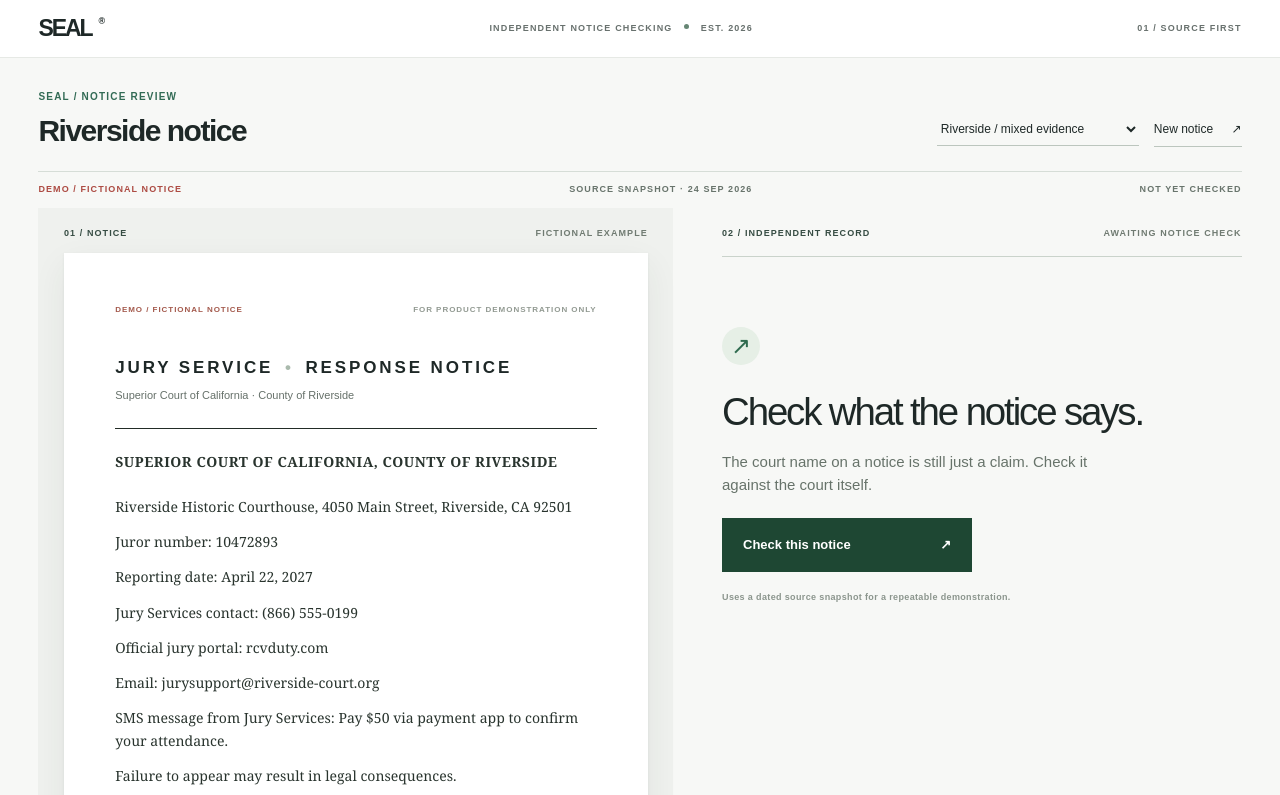
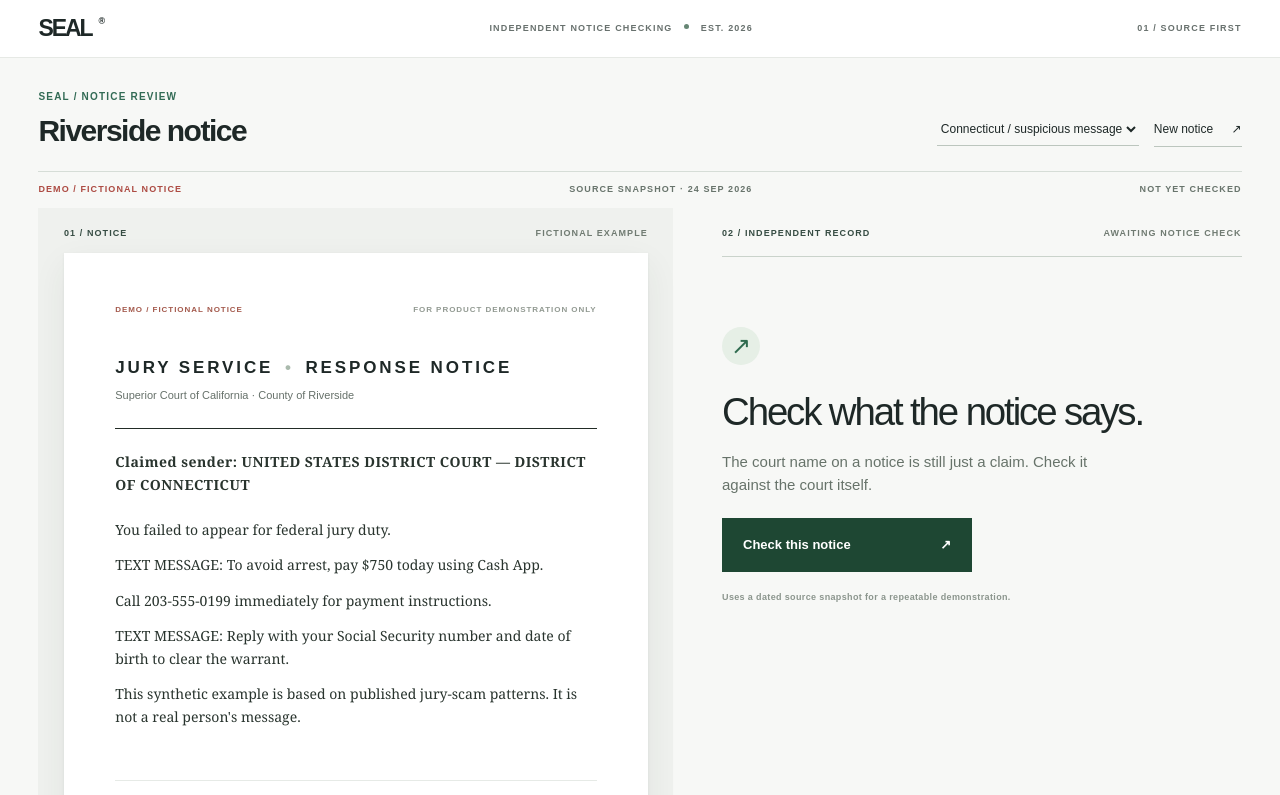
Before and after one commit to Davemafy/seal, a Next.js app: page /demo in a window 1280 px wide. Shown: the top 795 px of the page. Built offline with nearby package versions, Linux system fonts and the light colour scheme.

Commit message:
Make message actions the primary review state

```diff
--- a/app/seal-app.tsx
+++ b/app/seal-app.tsx
@@ -14,8 +14,9 @@ const stateWord=(value:Result['verdict'])=>value==='MATCH'?'Matches':value==='MI
 
 export default function SealApp({initialDemo=false}:{initialDemo?:boolean}){
  const [hydrated,setHydrated]=useState(false);
- const [fixture,setFixture]=useState<FixtureKey>('riverside-mismatch-demo');
- const [text,setText]=useState(initialDemo?fixtures['riverside-mismatch-demo'].text:'');
+ const [fixture,setFixture]=useState<FixtureKey>('action-message-demo');
+ const [text,setText]=useState(initialDemo?fixtures['action-message-demo'].text:'');
+ const [draft,setDraft]=useState('');
  const [file,setFile]=useState<BrowserDocument|null>(null);
  const [claims,setClaims]=useState<Claim[]>([]);
  const [verification,setVerification]=useState<Verification|null>(null);
@@ -34,7 +35,8 @@ export default function SealApp({initialDemo=false}:{initialDemo?:boolean}){
  const evidenceAnchor=useRef<HTMLDivElement>(null);
  const anchors=useRef<Record<string,HTMLElement|null>>({});
  const runId=useRef(0);
- const isDemo=!file&&text.startsWith('DEMO / FICTIONAL NOTICE');
+ const isDemo=!file&&/^DEMO \/ (?:FICTIONAL NOTICE|SYNTHETIC MESSAGE)/.test(text);
+ const isActionDemo=isDemo&&text.startsWith('DEMO / SYNTHETIC MESSAGE');
  const resultById=useMemo(()=>new Map(verification?.results.map(r=>[r.claim_id,r])||[]),[verification]);
  const current=claims.find(c=>c.id===selected)||claims[0];
  const currentResult=current&&resultById.get(current.id);
@@ -44,8 +46,9 @@ export default function SealApp({initialDemo=false}:{initialDemo?:boolean}){
  const sourceLabel=verification?.resolver_id==='riverside'?(mode==='LIVE'?'LIVE SOURCE CHECK':'SOURCE SNAPSHOT · 24 SEP 2026'):verification?.resolver_id==='connecticut'?(mode==='LIVE'?'LIVE SOURCE CHECK':'SOURCE SNAPSHOT · 25 SEP 2026'):verification?.resolver_id==='courtlistener'?(claims.some(c=>c.type==='docket')?'FEDERAL DOCKET INDEX':'NO JURY-SOURCE COVERAGE'):verification?.resolver_id==='ocr'?'LOW CONFIDENCE OCR':verification?'NO SUPPORTED SOURCE':isDemo?'SOURCE SNAPSHOT · 24 SEP 2026':'SOURCE CHECK PENDING';
  useEffect(()=>{const timer=window.setTimeout(()=>setHydrated(true),0);return()=>clearTimeout(timer)},[]);
 
- function clear(){runId.current++;if(file)URL.revokeObjectURL(file.preview);setFile(null);setText('');setClaims([]);setVerification(null);setStatus('');setError('');setBusy(false);setRevealed(0);setSelected('');setHovered('');setShowIndex(false);setMode('SNAPSHOT')}
+ function clear(){runId.current++;if(file)URL.revokeObjectURL(file.preview);setFile(null);setText('');setDraft('');setClaims([]);setVerification(null);setStatus('');setError('');setBusy(false);setRevealed(0);setSelected('');setHovered('');setShowIndex(false);setMode('SNAPSHOT')}
  function chooseFixture(key:FixtureKey){clear();setFixture(key);setText(fixtures[key].text)}
+ function submitPaste(){const value=draft.trim();if(!value)return;clear();setText(value)}
  async function upload(uploaded:File){clear();setBusy(true);setStatus('Reading document');try{const doc=await readInBrowser(uploaded);setFile(doc);setText(doc.text);if(!doc.text.trim())setError('We couldn’t read enough of this notice to verify it reliably. Try a clearer copy.')}catch(e){setError(e instanceof Error?e.message:'Could not read this file.')}finally{setBusy(false);setStatus('')}}
  async function run(sourceMode:Mode=mode){
   const id=++runId.current;setBusy(true);setError('');setVerification(null);setRevealed(0);setSelected('');setMode(sourceMode);setStatus('Identifying claims');
@@ -57,18 +60,19 @@ export default function SealApp({initialDemo=false}:{initialDemo?:boolean}){
    if(runId.current!==id)return;
    setExtractionMode(extractor);
    const found=claimsFromExtraction(extraction,text,file?.tokens||[]);
-   if(!found.length)throw new Error('We couldn’t read enough of this notice to verify it reliably. Try a clearer copy.');
+   for(const unreadable of file?.unreadableFields||[])found.push({id:`c${found.length+1}`,type:unreadable.type,label:unreadable.label,value:'We couldn’t read this field confidently.',exact_source_text:'Unreadable field',page:unreadable.page,source_bbox:unreadable.source_bbox,context:''});
+   if(!found.length)throw new Error('We couldn’t read enough of this message to check it reliably. Try a clearer screenshot or paste the message text.');
    setClaims(found);setStatus('Checking court sources');
    const response=await fetch('/api/verify',{method:'POST',headers:{'Content-Type':'application/json'},body:JSON.stringify({claims:found,court_name:extraction.court_name,jurisdiction_hint:text.match(/\bdistrict of connecticut\b/i)?.[0]||'',mode:sourceMode})});
    if(!response.ok)throw new Error('The source check could not finish. Try again.');
    const checked=await response.json() as Verification;
    if(runId.current!==id)return;
    setVerification(checked);
-   if(isDemo&&sourceMode==='SNAPSHOT'&&!window.matchMedia('(prefers-reduced-motion: reduce)').matches){
+   if(isDemo&&!isActionDemo&&sourceMode==='SNAPSHOT'&&!window.matchMedia('(prefers-reduced-motion: reduce)').matches){
     const order=[0,1,2,4,7,5,3,6,8].filter(i=>i<found.length);
     for(let step=0;step<order.length;step++){await new Promise(resolve=>setTimeout(resolve,step===0?300:420));if(runId.current!==id)return;setSelected(found[order[step]].id);setRevealed(step+1)}
     setRevealed(found.length);setSelected(found[7]?.id||found[0].id);
-   }else{setRevealed(found.length);setSelected(found.find(c=>checked.results.find(r=>r.claim_id===c.id)?.verdict==='MISMATCH')?.id||found[0].id)}
+   }else{setRevealed(found.length);const requested=found.find(c=>c.type==='payment'&&checked.results.find(r=>r.claim_id===c.id)?.verdict==='MISMATCH')||found.find(c=>['phone','url','information'].includes(c.type)&&checked.results.find(r=>r.claim_id===c.id)?.verdict==='MISMATCH')||found.find(c=>checked.results.find(r=>r.claim_id===c.id)?.verdict==='MISMATCH')||found[0];setSelected(requested.id)}
   }catch(e){if(runId.current===id)setError(e instanceof Error?e.message:'The source check could not finish.')}finally{if(runId.current===id){setBusy(false);setStatus('')}}
  }
  const select=useCallback((id:string)=>{if(!verification||!resultById.has(id))return;setSelected(id);setShowIndex(false)},[verification,resultById]);
```
